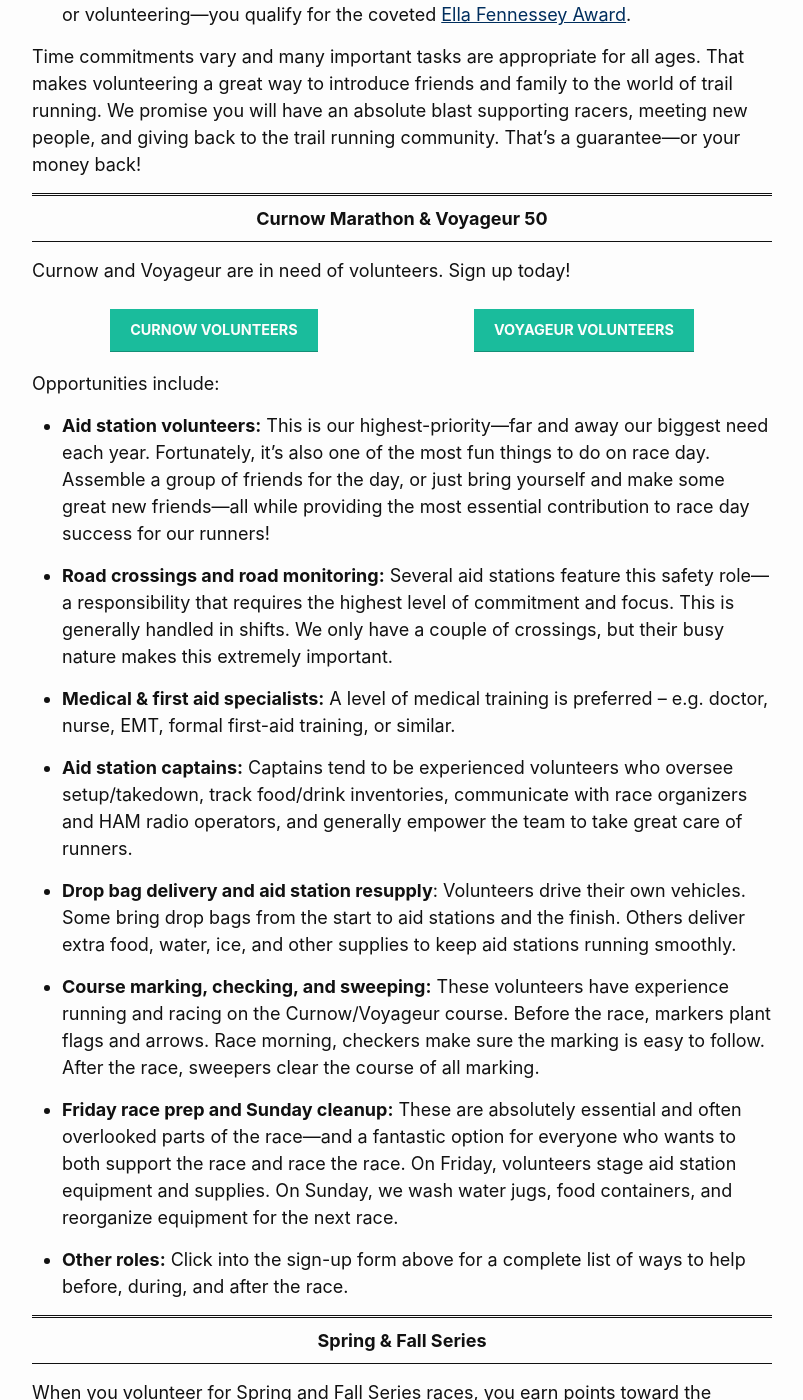
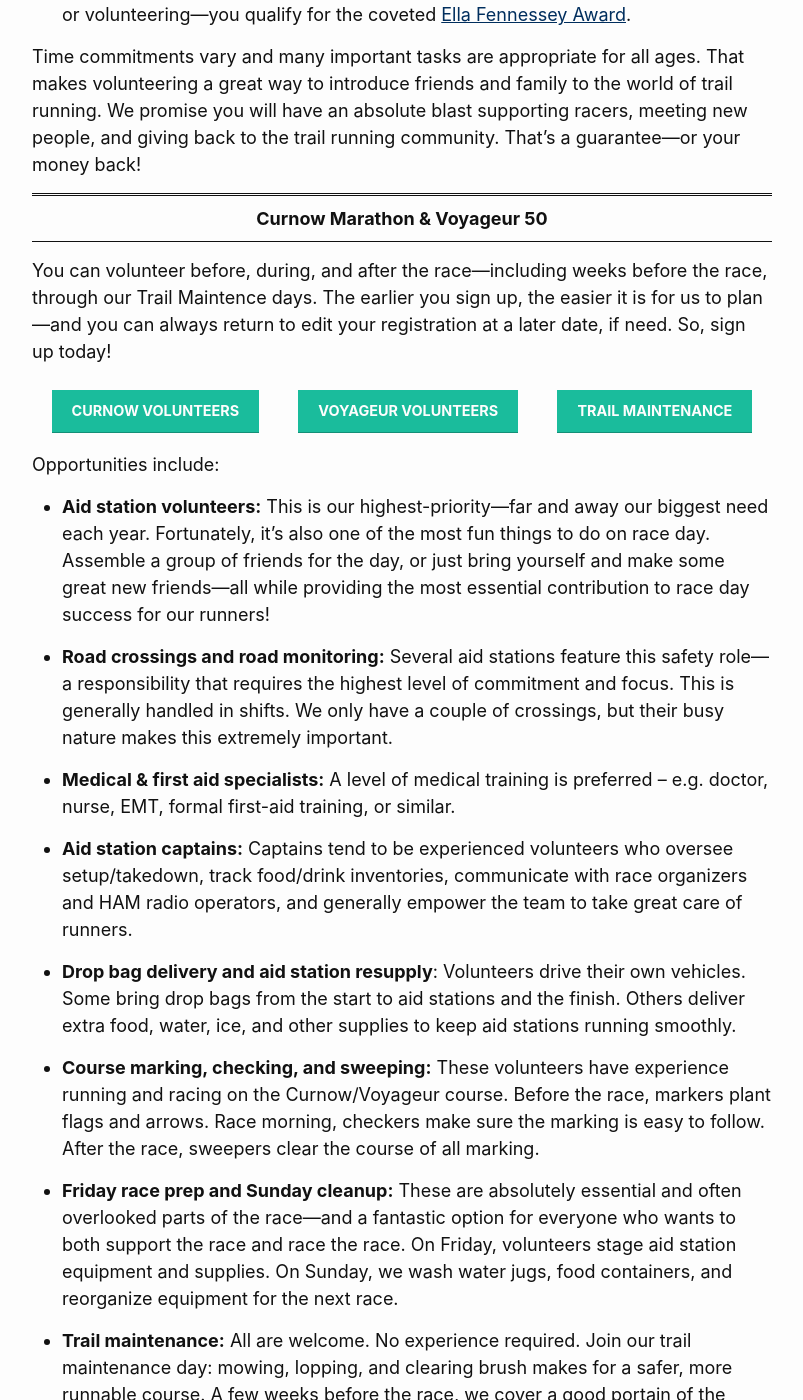
Before and after one commit to nmtc-run/nmtc-run.github.io, a Jekyll site: the page built from pages/volunteer.md, in a window 1280 px wide and 1400 px high, scrolled down 1213 px. Shown: the whole window, without its empty margins (238-1041 px from the left). Built offline with Jekyll 4.4.1, drawn with Linux system fonts in a browser that asks for light colours; some of the changed text lies outside the part shown.

Commit message:
Added signup genius links and modified text on /volunteer, updated curnow and voyageur copy

```diff
--- a/pages/volunteer.md
+++ b/pages/volunteer.md
@@ -33,9 +33,20 @@ Time commitments vary and many important tasks are appropriate for all ages. Tha
 
 # Curnow Marathon &amp; Voyageur 50
 
-Curnow and Voyageur are in need of volunteers. Sign up today!
+You can volunteer before, during, and after the race—including weeks before the race, through our Trail Maintence days. The earlier you sign up, the easier it is for us to plan—and you can always return to edit your registration at a later date, if need. So, sign up today!
 
-<div class="container" style="display:flex;padding-bottom:1em;">
+<div class="container" style="display:flex; flex-wrap: wrap; padding-bottom:1em;">
+  {% for button in site.data.signup-genius %}
+    <a href="{{ button.url }}" style="margin: 0 auto;" target="_blank" rel="noopener">
+      <div class="button" onclick="ga('send', 'event', 'Button', 'Click', '{{ button.analytics-slug }}')">
+        {{ button.text }}
+      </div>
+    </a>
+  {% endfor %}
+</div>
+
+<!-- <div class="container" style="display:flex;padding-bottom:1em;">
+
   <a href="https://www.signupgenius.com/go/10C0A45AFAC2AABFBC16-54927800-eugene#/" style="margin: 0 auto;" target="blank">
     <div class="button" onclick="ga('send', 'event', 'Button', 'Click', 'curnow-volunteer')">
       Curnow volunteers
@@ -46,7 +57,7 @@ Curnow and Voyageur are in need of volunteers. Sign up today!
       Voyageur volunteers
     </div>
   </a>
-</div>
+</div> -->
 
 Opportunities include:
 
@@ -63,6 +74,8 @@ Opportunities include:
 * **Course marking, checking, and sweeping:** These volunteers have experience running and racing on the Curnow/Voyageur course. Before the race, markers plant flags and arrows. Race morning, checkers make sure the marking is easy to follow. After the race, sweepers clear the course of all marking.
 
 * **Friday race prep and Sunday cleanup:** These are absolutely essential and often overlooked parts of the race—and a fantastic option for everyone who wants to both support the race and race the race. On Friday, volunteers stage aid station equipment and supplies. On Sunday, we wash water jugs, food containers, and reorganize equipment for the next race.
+
+* **Trail maintenance:** All are welcome. No experience required. Join our trail maintenance day: mowing, lopping, and clearing brush makes for a safer, more runnable course. A few weeks before the race, we cover a good portain of the central part of the course—including Mission Creek, Valley West, and Purgatory.
 
 * **Other roles:** Click into the sign-up form above for a complete list of ways to help before, during, and after the race.
 
```
Also changed, not shown: _data/signup-genius.yml (added, +13 -0 lines), pages/event-curnow.md (+15 -2 lines), pages/event-voyageur.md (+15 -2 lines).
